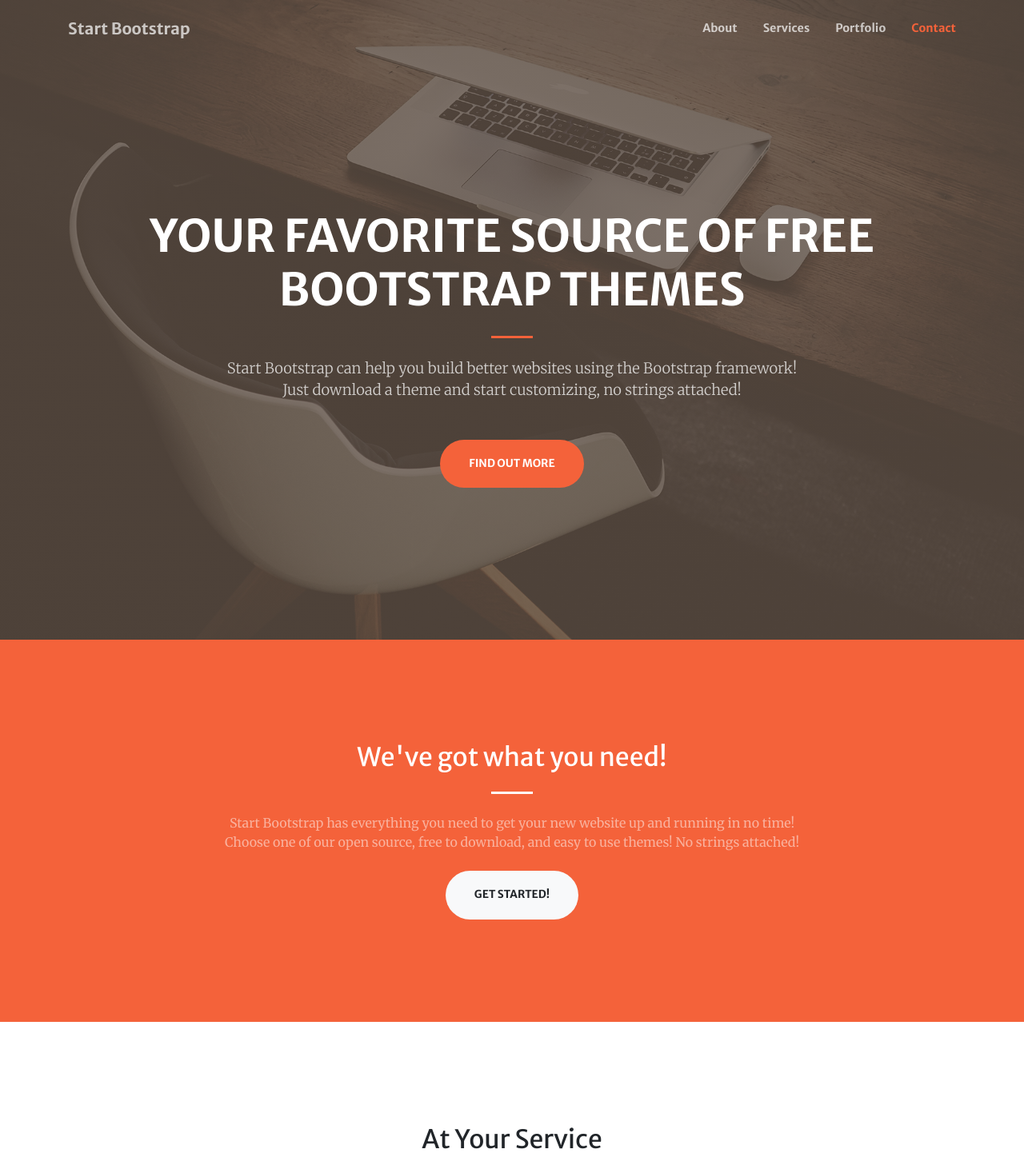
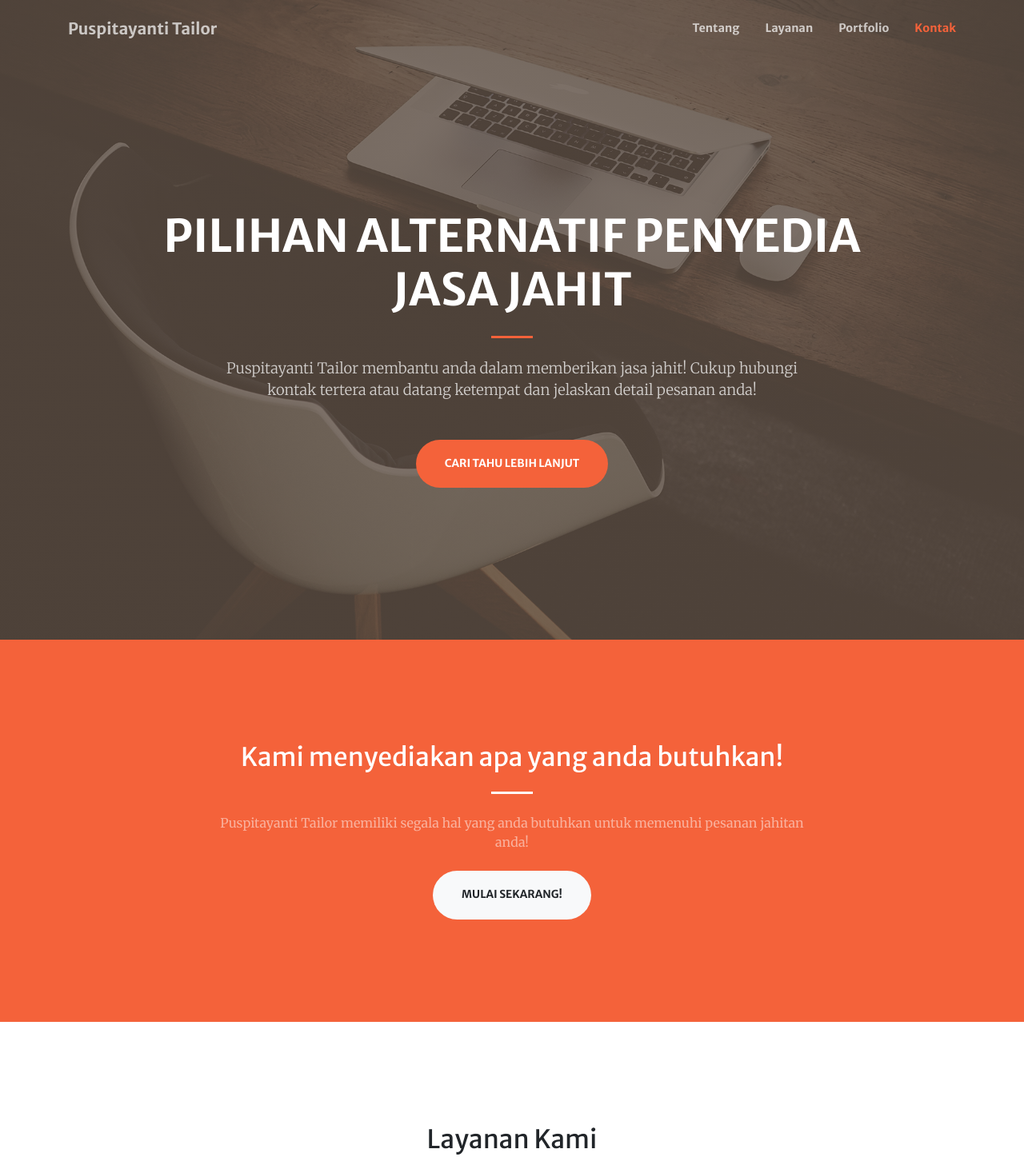
Before and after one commit to ranuarga/puspitayanti-tailor, a plain HTML site: page index.html in a window 1280 px wide. Shown: the top 1447 px of the page at 80% size. Drawn offline with nearby package versions, Linux system fonts and the light colour scheme.

Commit message:
Change: Template Text to Desired Text

```diff
--- a/index.html
+++ b/index.html
@@ -5,7 +5,7 @@
         <meta name="viewport" content="width=device-width, initial-scale=1, shrink-to-fit=no" />
         <meta name="description" content="" />
         <meta name="author" content="" />
-        <title>Creative - Start Bootstrap Theme</title>
+        <title>Puspitayanti Tailor</title>
         <!-- Favicon-->
         <link rel="icon" type="image/x-icon" href="assets/img/favicon.ico" />
         <!-- Font Awesome icons (free version)-->
@@ -22,14 +22,14 @@
         <!-- Navigation-->
         <nav class="navbar navbar-expand-lg navbar-light fixed-top py-3" id="mainNav">
             <div class="container">
-                <a class="navbar-brand js-scroll-trigger" href="#page-top">Start Bootstrap</a>
+                <a class="navbar-brand js-scroll-trigger" href="#page-top">Puspitayanti Tailor</a>
                 <button class="navbar-toggler navbar-toggler-right" type="button" data-toggle="collapse" data-target="#navbarResponsive" aria-controls="navbarResponsive" aria-expanded="false" aria-label="Toggle navigation"><span class="navbar-toggler-icon"></span></button>
                 <div class="collapse navbar-collapse" id="navbarResponsive">
                     <ul class="navbar-nav ml-auto my-2 my-lg-0">
-                        <li class="nav-item"><a class="nav-link js-scroll-trigger" href="#about">About</a></li>
-                        <li class="nav-item"><a class="nav-link js-scroll-trigger" href="#services">Services</a></li>
+                        <li class="nav-item"><a class="nav-link js-scroll-trigger" href="#about">Tentang</a></li>
+                        <li class="nav-item"><a class="nav-link js-scroll-trigger" href="#services">Layanan</a></li>
                         <li class="nav-item"><a class="nav-link js-scroll-trigger" href="#portfolio">Portfolio</a></li>
-                        <li class="nav-item"><a class="nav-link js-scroll-trigger" href="#contact">Contact</a></li>
+                        <li class="nav-item"><a class="nav-link js-scroll-trigger" href="#contact">Kontak</a></li>
                     </ul>
                 </div>
             </div>
@@ -39,12 +39,16 @@
             <div class="container h-100">
                 <div class="row h-100 align-items-center justify-content-center text-center">
                     <div class="col-lg-10 align-self-end">
-                        <h1 class="text-uppercase text-white font-weight-bold">Your Favorite Source of Free Bootstrap Themes</h1>
+                        <h1 class="text-uppercase text-white font-weight-bold">
+                            Pilihan Alternatif Penyedia Jasa Jahit
+                        </h1>
                         <hr class="divider my-4" />
                     </div>
                     <div class="col-lg-8 align-self-baseline">
-                        <p class="text-white-75 font-weight-light mb-5">Start Bootstrap can help you build better websites using the Bootstrap framework! Just download a theme and start customizing, no strings attached!</p>
-                        <a class="btn btn-primary btn-xl js-scroll-trigger" href="#about">Find Out More</a>
+                        <p class="text-white-75 font-weight-light mb-5">
+                            Puspitayanti Tailor membantu anda dalam memberikan jasa jahit! Cukup hubungi kontak tertera atau datang ketempat dan jelaskan detail pesanan anda!
+                        </p>
+                        <a class="btn btn-primary btn-xl js-scroll-trigger" href="#about">Cari Tahu Lebih Lanjut</a>
                     </div>
                 </div>
             </div>
@@ -54,10 +58,14 @@
             <div class="container">
                 <div class="row justify-content-center">
                     <div class="col-lg-8 text-center">
-                        <h2 class="text-white mt-0">We've got what you need!</h2>
+                        <h2 class="text-white mt-0">
+                            Kami menyediakan apa yang anda butuhkan!
+                        </h2>
                         <hr class="divider light my-4" />
-                        <p class="text-white-50 mb-4">Start Bootstrap has everything you need to get your new website up and running in no time! Choose one of our open source, free to download, and easy to use themes! No strings attached!</p>
-                        <a class="btn btn-light btn-xl js-scroll-trigger" href="#services">Get Started!</a>
+                        <p class="text-white-50 mb-4">
+                            Puspitayanti Tailor memiliki segala hal yang anda butuhkan untuk memenuhi pesanan jahitan anda!
+                        </p>
+                        <a class="btn btn-light btn-xl js-scroll-trigger" href="#services">Mulai Sekarang!</a>
                     </div>
                 </div>
             </div>
@@ -65,7 +73,7 @@
         <!-- Services-->
         <section class="page-section" id="services">
             <div class="container">
-                <h2 class="text-center mt-0">At Your Service</h2>
+                <h2 class="text-center mt-0">Layanan Kami</h2>
                 <hr class="divider my-4" />
                 <div class="row">
                     <div class="col-lg-3 col-md-6 text-center">
@@ -92,8 +100,10 @@
                     <div class="col-lg-3 col-md-6 text-center">
                         <div class="mt-5">
                             <i class="fas fa-4x fa-heart text-primary mb-4"></i>
-                            <h3 class="h4 mb-2">Made with Love</h3>
-                            <p class="text-muted mb-0">Is it really open source if it's not made with love?</p>
+                            <h3 class="h4 mb-2">Dibuat dengan Cinta</h3>
+                            <p class="text-muted mb-0">
+                                Apalah arti sebuah pekerjaan jika tidak dikerjakan dengan cinta?
+                            </p>
                         </div>
                     </div>
                 </div>
@@ -161,38 +171,40 @@
             </div>
         </div>
         <!-- Call to action-->
-        <section class="page-section bg-dark text-white">
+        <!-- <section class="page-section bg-dark text-white">
             <div class="container text-center">
                 <h2 class="mb-4">Free Download at Start Bootstrap!</h2>
                 <a class="btn btn-light btn-xl" href="https://startbootstrap.com/theme/creative/">Download Now!</a>
             </div>
-        </section>
+        </section> -->
         <!-- Contact-->
         <section class="page-section" id="contact">
             <div class="container">
                 <div class="row justify-content-center">
                     <div class="col-lg-8 text-center">
-                        <h2 class="mt-0">Let's Get In Touch!</h2>
+                        <h2 class="mt-0">Segera Kontak Kami!</h2>
                         <hr class="divider my-4" />
-                        <p class="text-muted mb-5">Ready to start your next project with us? Give us a call or send us an email and we will get back to you as soon as possible!</p>
+                        <p class="text-muted mb-5">
+                            Siap untuk menggunakan jasa kami? Telpon atau email kami dan kami akan menghubungi balik secepat mungkin!
+                        </p>
                     </div>
                 </div>
                 <div class="row">
                     <div class="col-lg-4 ml-auto text-center mb-5 mb-lg-0">
                         <i class="fas fa-phone fa-3x mb-3 text-muted"></i>
-                        <div>+1 (555) 123-4567</div>
+                        <div>+62 88217162383</div>
                     </div>
                     <div class="col-lg-4 mr-auto text-center">
                         <i class="fas fa-envelope fa-3x mb-3 text-muted"></i>
                         <!-- Make sure to change the email address in BOTH the anchor text and the link target below!-->
-                        <a class="d-block" href="mailto:contact@yourwebsite.com">contact@yourwebsite.com</a>
+                        <a class="d-block" href="mailto:puspitayantitailor@gmail.com">puspitayantitailor@gmail.com</a>
                     </div>
                 </div>
             </div>
         </section>
         <!-- Footer-->
         <footer class="bg-light py-5">
-            <div class="container"><div class="small text-center text-muted">Copyright © 2020 - Start Bootstrap</div></div>
+            <div class="container"><div class="small text-center text-muted">Copyright © 2021 - Puspitayanti Tailor</div></div>
         </footer>
         <!-- Bootstrap core JS-->
         <script src="https://code.jquery.com/jquery-3.5.1.slim.min.js"></script>
```
